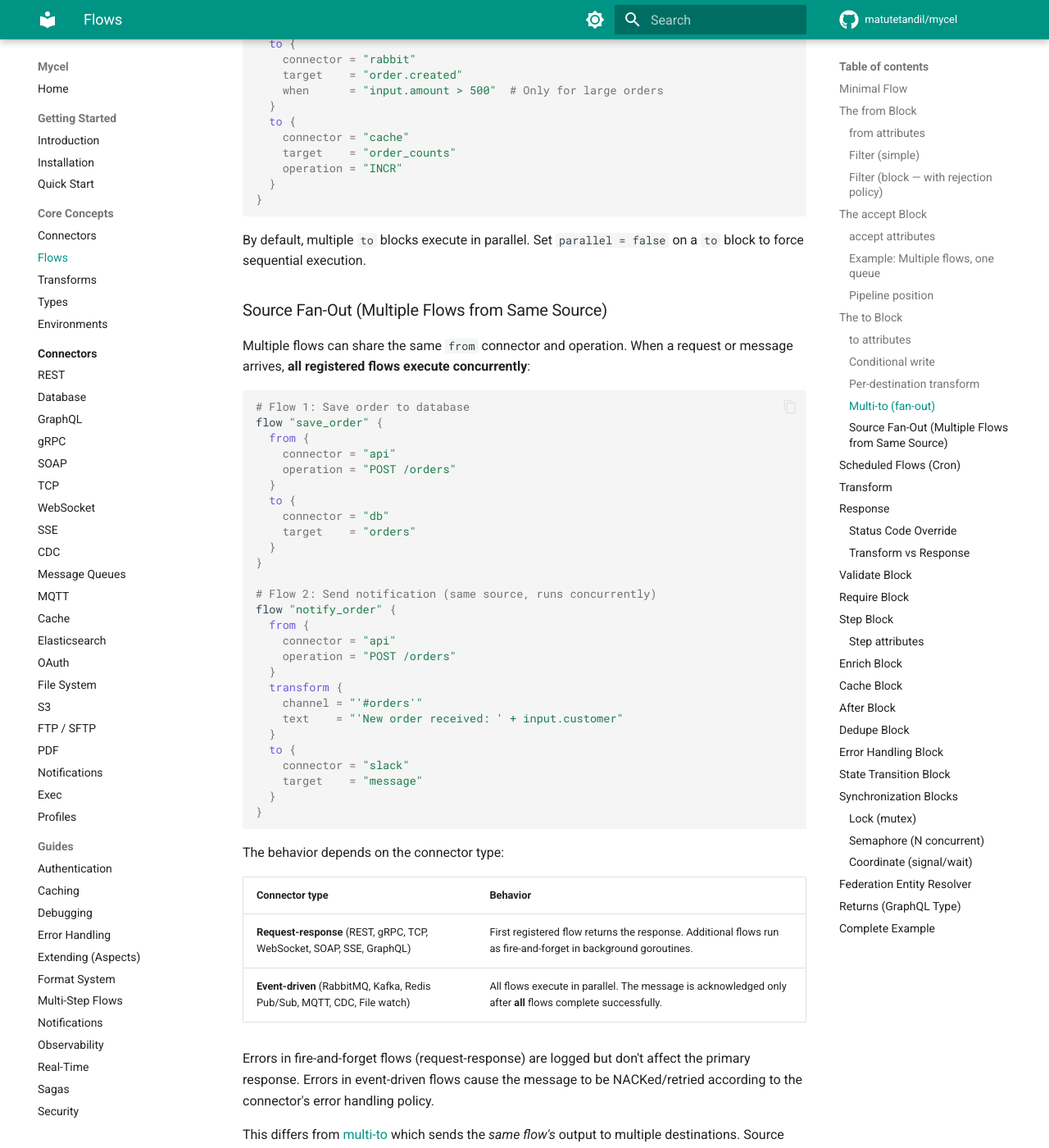
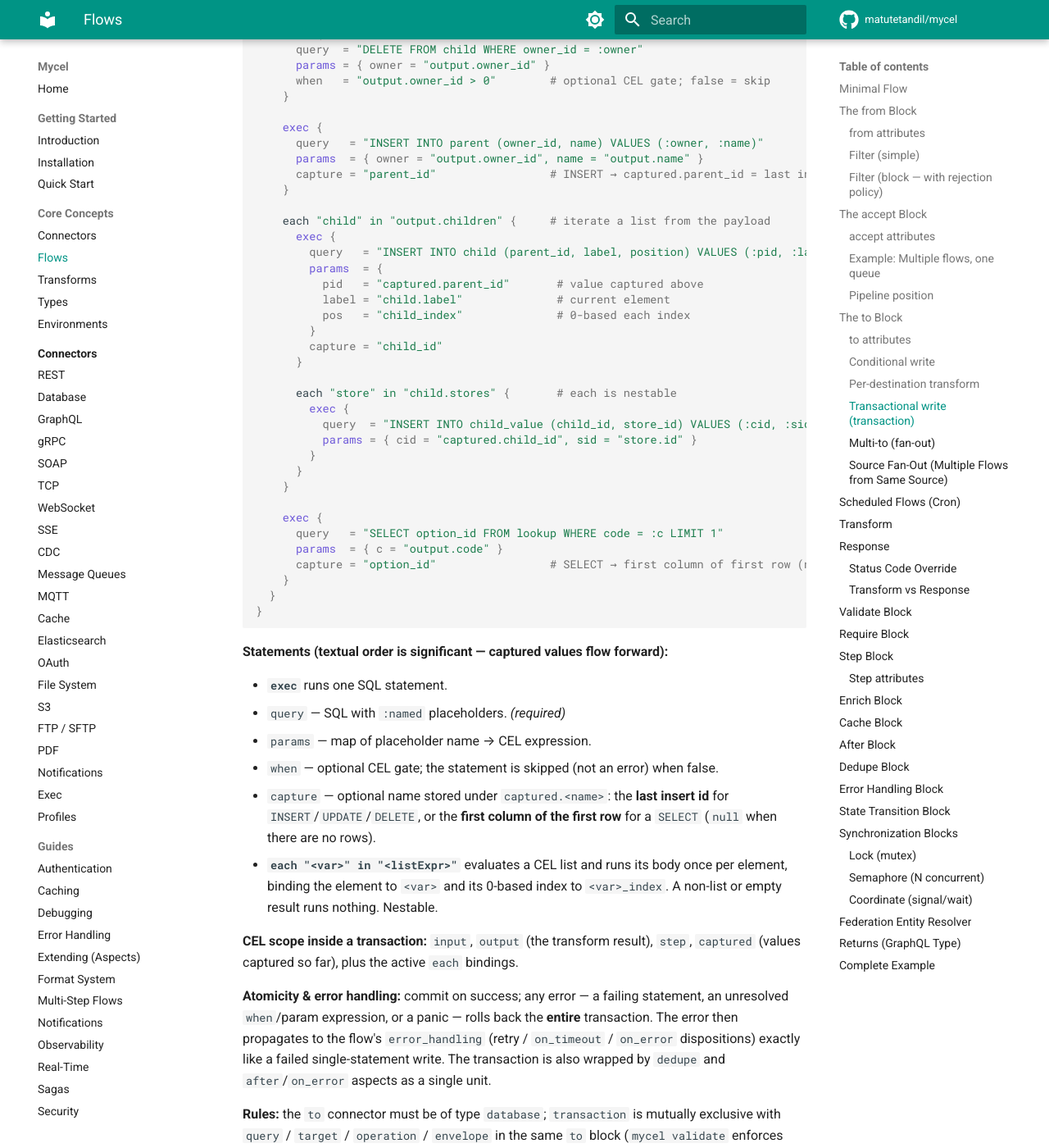
Before and after one commit to matutetandil/mycel, an MkDocs documentation site: the page built from docs/core-concepts/flows.md, in a window 1280 px wide and 1400 px high, scrolled down 5382 px. Shown: the whole window at 82% size. Built offline with MkDocs 1.6.1 and Material for MkDocs 9.7.7, drawn with Linux system fonts in a browser that asks for light colours; comment, search, counter and statistics services are not loaded; some of the changed text lies outside the part shown.

Commit message:
docs: document the to { transaction } write primitive
Add a "Transactional write" section to the Flows guide (exec/each, capture,
CEL scope, atomicity and error-handling semantics, validation rules) and a
cross-link from the Database connector reference.

````diff
--- a/docs/core-concepts/flows.md
+++ b/docs/core-concepts/flows.md
@@ -206,6 +206,87 @@ to {
   }
 }
 ```
+
+### Transactional write (`transaction`)
+
+For a database connector, a `transaction` block runs an **ordered list of SQL
+statements inside a single pinned connection wrapped in one `BEGIN`/`COMMIT`** —
+all-or-nothing. Use it when one logical write spans several statements that must
+be atomic and need to pass values between them (a captured `LAST_INSERT_ID`, a
+looked-up id), which a single-statement `to` write cannot express.
+
+```hcl
+to {
+  connector = "db"            # must be a database connector
+
+  transaction {
+    exec {
+      query  = "DELETE FROM child WHERE owner_id = :owner"
+      params = { owner = "output.owner_id" }
+      when   = "output.owner_id > 0"        # optional CEL gate; false = skip
+    }
+
+    exec {
+      query   = "INSERT INTO parent (owner_id, name) VALUES (:owner, :name)"
+      params  = { owner = "output.owner_id", name = "output.name" }
+      capture = "parent_id"                 # INSERT → captured.parent_id = last insert id
+    }
+
+    each "child" in "output.children" {     # iterate a list from the payload
+      exec {
+        query   = "INSERT INTO child (parent_id, label, position) VALUES (:pid, :label, :pos)"
+        params  = {
+          pid   = "captured.parent_id"       # value captured above
+          label = "child.label"              # current element
+          pos   = "child_index"              # 0-based each index
+        }
+        capture = "child_id"
+      }
+
+      each "store" in "child.stores" {       # each is nestable
+        exec {
+          query  = "INSERT INTO child_value (child_id, store_id) VALUES (:cid, :sid)"
+          params = { cid = "captured.child_id", sid = "store.id" }
+        }
+      }
+    }
+
+    exec {
+      query   = "SELECT option_id FROM lookup WHERE code = :c LIMIT 1"
+      params  = { c = "output.code" }
+      capture = "option_id"                 # SELECT → first column of first row (null if 0 rows)
+    }
+  }
+}
+```
+
+**Statements (textual order is significant — captured values flow forward):**
+
+- **`exec`** runs one SQL statement.
+  - `query` — SQL with `:named` placeholders. *(required)*
+  - `params` — map of placeholder name → CEL expression.
+  - `when` — optional CEL gate; the statement is skipped (not an error) when false.
+  - `capture` — optional name stored under `captured.<name>`: the **last insert id**
+    for `INSERT`/`UPDATE`/`DELETE`, or the **first column of the first row** for a
+    `SELECT` (`null` when there are no rows).
+- **`each "<var>" in "<listExpr>"`** evaluates a CEL list and runs its body once
+  per element, binding the element to `<var>` and its 0-based index to
+  `<var>_index`. A non-list or empty result runs nothing. Nestable.
+
+**CEL scope inside a transaction:** `input`, `output` (the transform result),
+`step`, `captured` (values captured so far), plus the active `each` bindings.
+
+**Atomicity & error handling:** commit on success; any error — a failing
+statement, an unresolved `when`/param expression, or a panic — rolls back the
+**entire** transaction. The error then propagates to the flow's
+`error_handling` (retry / `on_timeout` / `on_error` dispositions) exactly like a
+failed single-statement write. The transaction is also wrapped by `dedupe` and
+`after`/`on_error` aspects as a single unit.
+
+**Rules:** the `to` connector must be of type `database`; `transaction` is
+mutually exclusive with `query` / `target` / `operation` / `envelope` in the
+same `to` block (`mycel validate` enforces both). See the
+[transactional-write example](https://github.com/matutetandil/mycel/tree/main/examples/transactional-write).
 
 ### Multi-to (fan-out)
 
````
Also changed, not shown: docs/connectors/database.md (+8 -0 lines).
